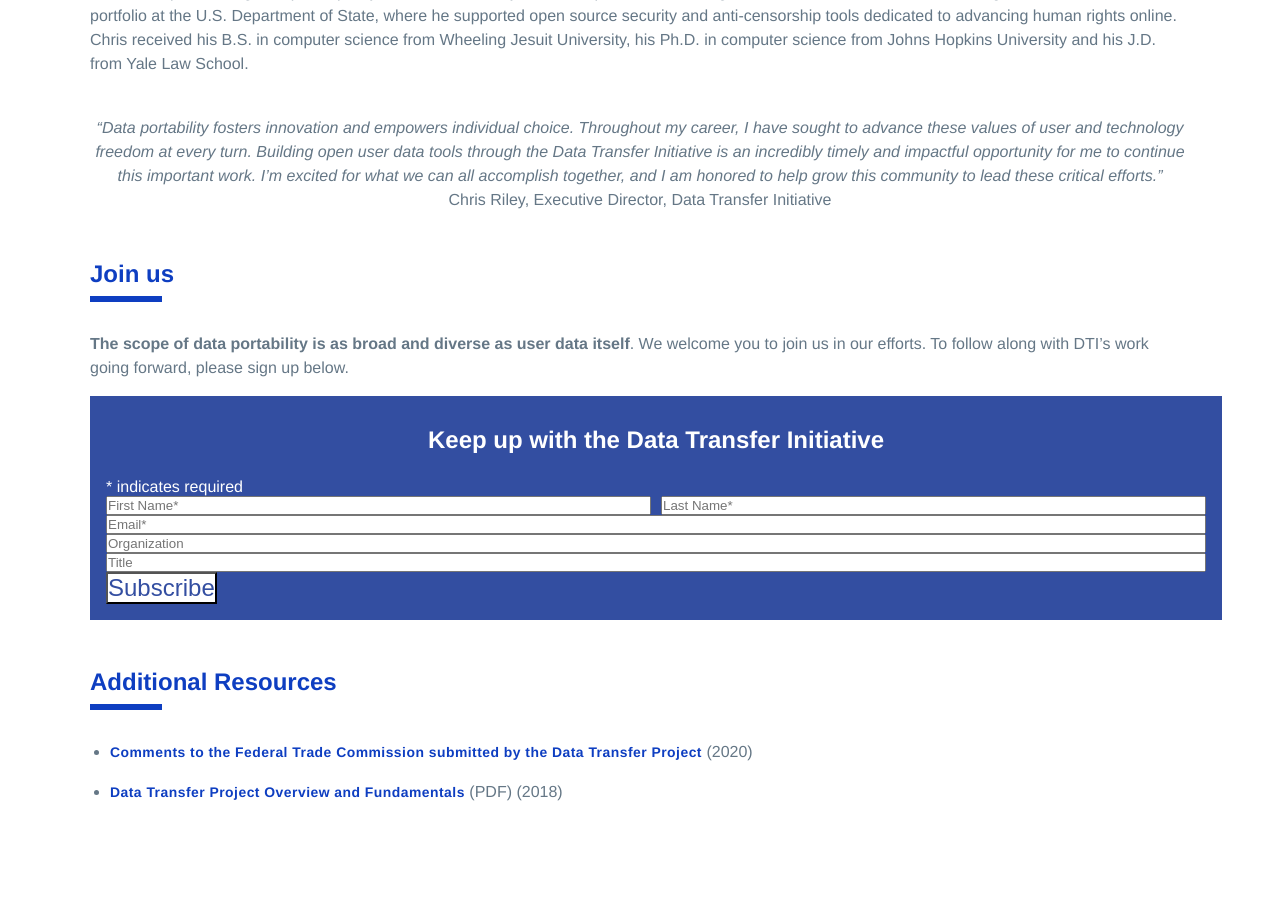
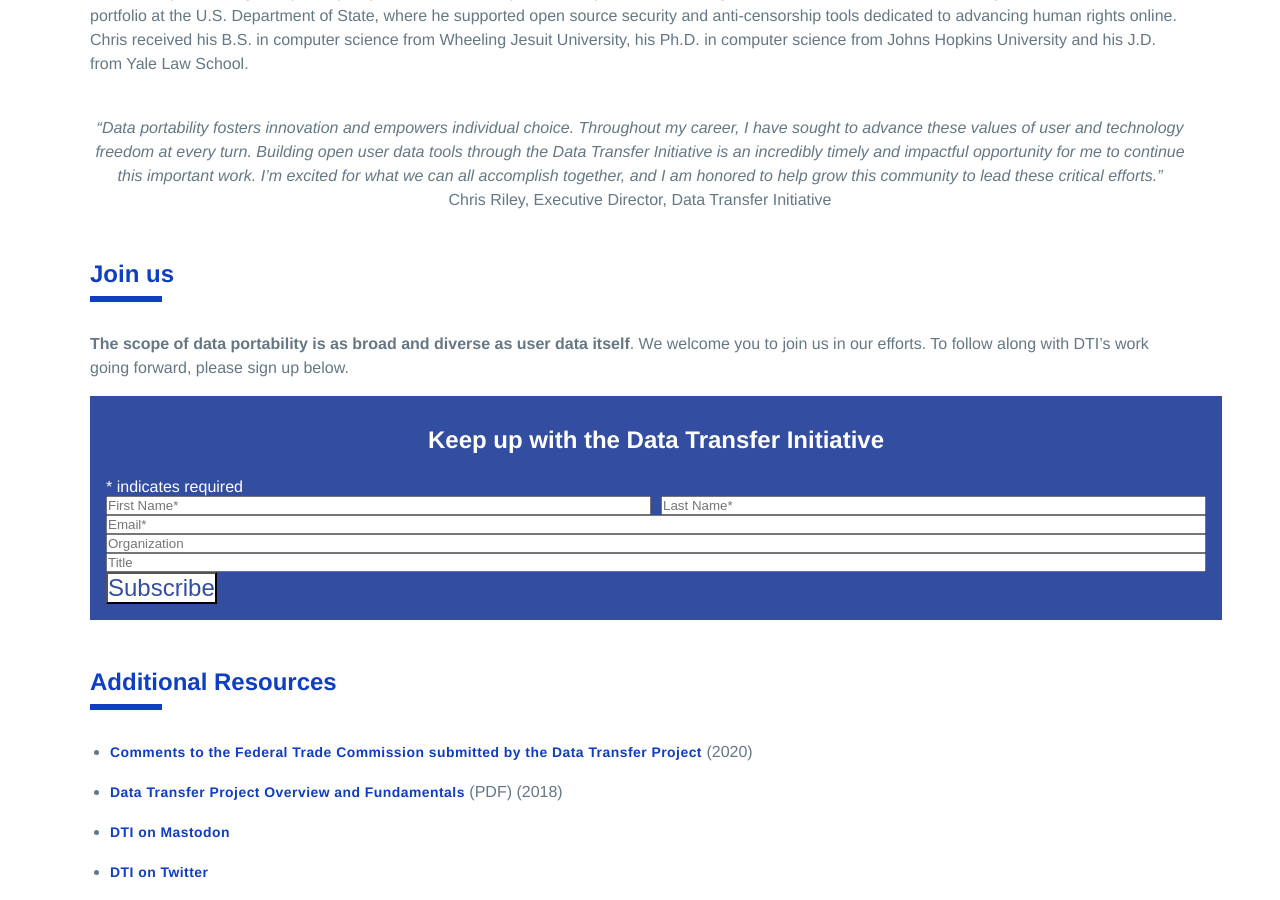
Before and after one commit to dtinit/dtinit.github.io, a Jekyll site: the page built from index.md, in a window 1280 px wide and 900 px high, scrolled down 1435 px. Built offline with Jekyll 4.4.1, drawn with Linux system fonts in a browser that asks for light colours; our own code applies the rules of GitHub Pages for plain Markdown files; comment, search, counter and statistics services are not loaded; before the commit the page ends 2255 px from its top, so only the background shows below that.

Commit message:
Update index.md

```diff
--- a/index.md
+++ b/index.md
@@ -212,5 +212,7 @@
 </div>
  * [Comments to the Federal Trade Commission submitted by the Data Transfer Project](https://www.regulations.gov/document/FTC-2020-0062-0010) (2020)
  * [Data Transfer Project Overview and Fundamentals](https://datatransferproject.dev/dtp-overview.pdf) (PDF) (2018)
+ * <a rel="me" href="https://techpolicy.social/@DTinitiative">DTI on Mastodon</a>
+ * <a href="https://twitter.com/DTinitiative">DTI on Twitter</a>
 <br>
 </div>
```
